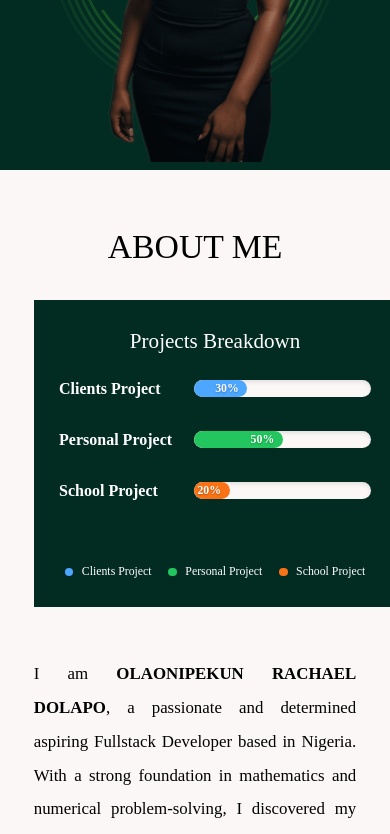
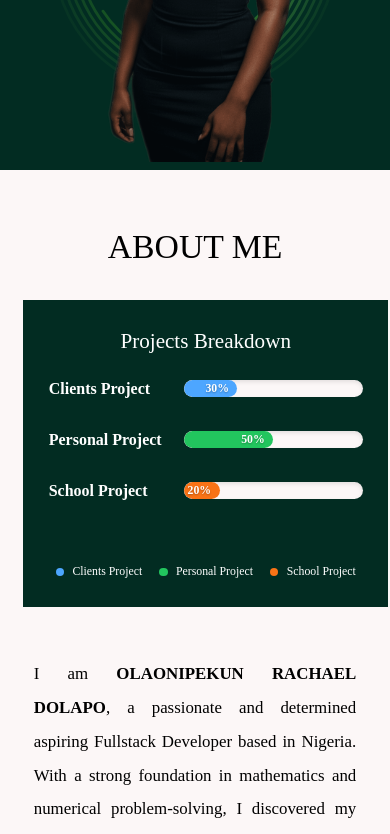
Before and after one commit to Lovethrech/my-main-portfolio, a Vue app: page / in a window 390 px wide. Shown: the part 690-1524 px from the top of the page. Built offline with nearby package versions, Linux system fonts and the light colour scheme.

Commit message:
working on the home-about components.

```diff
--- a/src/components/home/about/HomeAboutDescStats.vue
+++ b/src/components/home/about/HomeAboutDescStats.vue
@@ -28,8 +28,8 @@ import HomeAboutSkillsBarChart from './HomeAboutSkillsBarChart.vue';
 
 @media screen and (max-width: 1024px){
     .home-about-desc-stats{
-        margin-left: 4vh;
-        width:93%;
+        margin-left: 6vw;
+        width:93.5%;
     }
 }
 </style>
```
